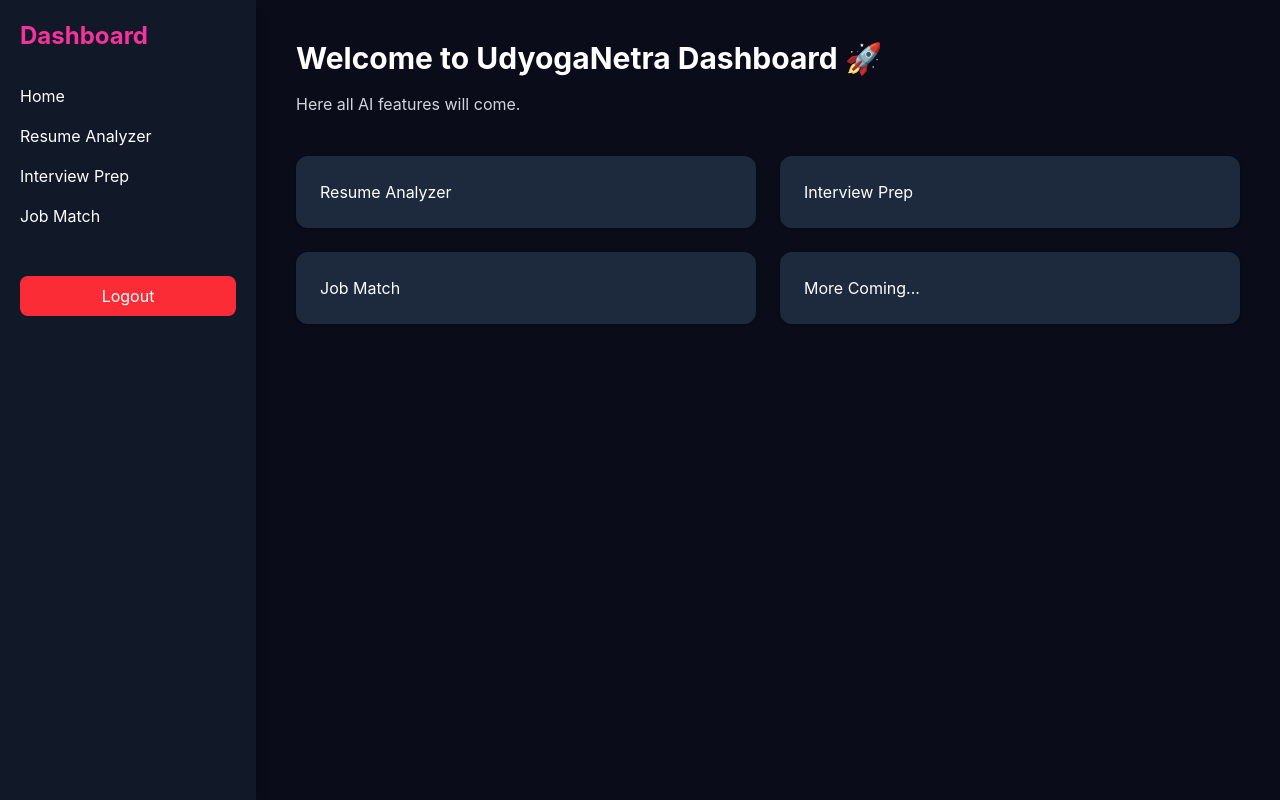
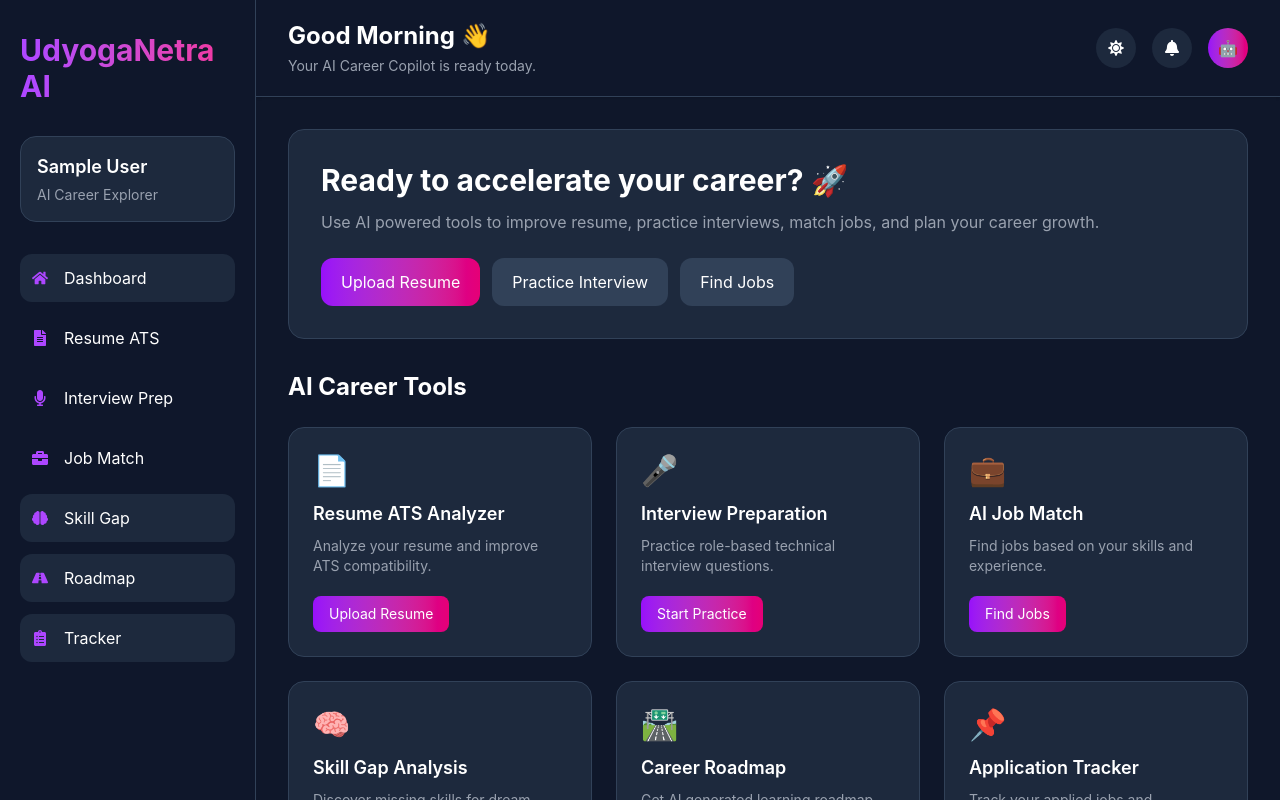
Before and after one commit to ramusiripalli/udyoganetra-ai, a React app in the folder frontend/: page /dashboard in a window 1280 px wide. Shown: the top 800 px of the page. Built offline with nearby package versions, Linux system fonts and the light colour scheme; sample sign-in values are in the browser's storage; the HTML template or start-up script is replaced by a standard one.

Commit message:
Feat: User DashBoard which contains navbar,sidebar and main component

```diff
--- /dev/null
+++ b/frontend/src/components/dashboard/DashboardNavbar.jsx
@@ -0,0 +1,80 @@
+import { useState, useEffect } from "react";
+import { motion } from "framer-motion";
+import { FaMoon, FaSun, FaBell, FaBars } from "react-icons/fa";
+
+const DashboardNavbar = ({ setIsOpen }) => {
+  const [theme, setTheme] = useState(
+    localStorage.getItem("theme") || "dark"
+  );
+
+  useEffect(() => {
+    if (theme === "dark") {
+      document.documentElement.classList.add("dark");
+    } else {
+      document.documentElement.classList.remove("dark");
+    }
+
+    localStorage.setItem("theme", theme);
+  }, [theme]);
+
+  const toggleTheme = () => {
+    setTheme(theme === "dark" ? "light" : "dark");
+  };
+
+  const hour = new Date().getHours();
+
+  let greeting = "Good Evening";
+  if (hour < 12) greeting = "Good Morning";
+  else if (hour < 18) greeting = "Good Afternoon";
+
+  return (
+    <motion.div
+      className="
+      px-4 md:px-8 py-4 md:py-5
+      border-b border-slate-200 dark:border-slate-700
+      bg-white dark:bg-slate-900
+      flex items-center justify-between
+      shadow-sm
+    "
+    >
+      <div className="flex items-center gap-4">
+        {/* mobile menu */}
+        <button
+          onClick={() => setIsOpen(true)}
+          className="lg:hidden text-xl"
+        >
+          <FaBars />
+        </button>
+
+        <div>
+          <h2 className="text-lg md:text-2xl font-bold text-slate-900 dark:text-white">
+            {greeting} 👋
+          </h2>
+
+          <p className="hidden sm:block text-sm mt-1 text-slate-500 dark:text-gray-400">
+            Your AI Career Copilot is ready today.
+          </p>
+        </div>
+      </div>
+
+      <div className="flex items-center gap-2 md:gap-4">
+        <button
+          onClick={toggleTheme}
+          className="w-10 h-10 rounded-full bg-slate-100 dark:bg-slate-800 flex items-center justify-center"
+        >
+          {theme === "dark" ? <FaSun /> : <FaMoon />}
+        </button>
+
+        <button className="w-10 h-10 rounded-full bg-slate-100 dark:bg-slate-800 flex items-center justify-center">
+          <FaBell />
+        </button>
+
+        <div className="w-10 h-10 rounded-full bg-gradient-to-r from-purple-600 to-pink-600 text-white flex items-center justify-center">
+          🤖
+        </div>
+      </div>
+    </motion.div>
+  );
+};
+
+export default DashboardNavbar;
--- /dev/null
+++ b/frontend/src/components/dashboard/DashboardSidebar.jsx
@@ -0,0 +1,109 @@
+import { NavLink, useNavigate } from "react-router-dom";
+import { useSelector, useDispatch } from "react-redux";
+import { logout } from "../../redux/authSlice";
+import { motion } from "framer-motion";
+
+import {
+  FaHome,
+  FaFileAlt,
+  FaMicrophone,
+  FaBriefcase,
+  FaBrain,
+  FaRoad,
+  FaClipboardList,
+  FaSignOutAlt,
+} from "react-icons/fa";
+
+const DashboardSidebar = ({ isOpen, setIsOpen }) => {
+  const dispatch = useDispatch();
+  const navigate = useNavigate();
+  const { user } = useSelector((state) => state.auth);
+
+  const handleLogout = () => {
+    dispatch(logout());
+    navigate("/login");
+  };
+
+  const menuItems = [
+    { icon: <FaHome />, text: "Dashboard", path: "/dashboard" },
+    { icon: <FaFileAlt />, text: "Resume ATS", path: "/resume-analyzer" },
+    { icon: <FaMicrophone />, text: "Interview Prep", path: "/interview-prep" },
+    { icon: <FaBriefcase />, text: "Job Match", path: "/job-match" },
+    { icon: <FaBrain />, text: "Skill Gap", path: "#" },
+    { icon: <FaRoad />, text: "Roadmap", path: "#" },
+    { icon: <FaClipboardList />, text: "Tracker", path: "#" },
+  ];
+
+  return (
+    <>
+      {/* mobile overlay */}
+      {isOpen && (
+        <div
+          onClick={() => setIsOpen(false)}
+          className="fixed inset-0 bg-black/40 z-40 lg:hidden"
+        />
+      )}
+
+      <motion.div
+        className={`
+        fixed lg:static top-0 left-0 z-50
+        w-64 min-h-screen
+        transform transition-transform duration-300
+        ${isOpen ? "translate-x-0" : "-translate-x-full"}
+        lg:translate-x-0
+
+        bg-white dark:bg-slate-900
+        border-r border-slate-200 dark:border-slate-700
+        flex flex-col justify-between px-5 py-8
+      `}
+      >
+        <div>
+          <h1 className="text-2xl md:text-3xl font-bold mb-8 bg-gradient-to-r from-purple-500 to-pink-500 bg-clip-text text-transparent">
+            UdyogaNetra AI
+          </h1>
+
+          <div className="bg-slate-100 dark:bg-slate-800 rounded-2xl p-4 mb-8 border border-slate-200 dark:border-slate-700">
+            <p className="font-semibold text-lg text-slate-900 dark:text-white">
+              {user?.name}
+            </p>
+            <p className="text-sm mt-1 text-slate-500 dark:text-gray-400">
+              AI Career Explorer
+            </p>
+          </div>
+
+          <div className="flex flex-col gap-3">
+            {menuItems.map((item, index) => (
+              <motion.div key={index} whileHover={{ x: 5 }}>
+                <NavLink
+                  to={item.path}
+                  onClick={() => setIsOpen(false)}
+                  className={({ isActive }) =>
+                    isActive
+                      ? "flex items-center gap-4 p-3 rounded-xl bg-purple-100 dark:bg-slate-800"
+                      : "flex items-center gap-4 p-3 rounded-xl hover:bg-slate-100 dark:hover:bg-slate-800"
+                  }
+                >
+                  <span className="text-purple-500">{item.icon}</span>
+
+                  <span className="text-slate-700 dark:text-white">
+                    {item.text}
+                  </span>
+                </NavLink>
+              </motion.div>
+            ))}
+          </div>
+        </div>
+
+        <button
+          onClick={handleLogout}
+          className="w-full py-3 rounded-xl bg-gradient-to-r from-purple-600 to-pink-600 text-white flex items-center justify-center gap-3"
+        >
+          <FaSignOutAlt />
+          Logout
+        </button>
+      </motion.div>
+    </>
+  );
+};
+
+export default DashboardSidebar;
--- a/frontend/src/pages/Dashboard.jsx
+++ b/frontend/src/pages/Dashboard.jsx
@@ -1,100 +1,143 @@
-import { Link, Outlet } from "react-router-dom";
-import { useDispatch } from "react-redux";
-import { logout } from "../redux/authSlice";
-import { useNavigate } from "react-router-dom";
+import { useState } from "react";
+import { motion } from "framer-motion";
+
+import DashboardSidebar from "../components/dashboard/DashboardSidebar";
+import DashboardNavbar from "../components/dashboard/DashboardNavbar";
+
+const tools = [
+  {
+    title: "Resume ATS Analyzer",
+    desc: "Analyze your resume and improve ATS compatibility.",
+    icon: "📄",
+    button: "Upload Resume",
+  },
+  {
+    title: "Interview Preparation",
+    desc: "Practice role-based technical interview questions.",
+    icon: "🎤",
+    button: "Start Practice",
+  },
+  {
+    title: "AI Job Match",
+    desc: "Find jobs based on your skills and experience.",
+    icon: "💼",
+    button: "Find Jobs",
+  },
+  {
+    title: "Skill Gap Analysis",
+    desc: "Discover missing skills for dream companies.",
+    icon: "🧠",
+    button: "Analyze Skills",
+  },
+  {
+    title: "Career Roadmap",
+    desc: "Get AI generated learning roadmap.",
+    icon: "🛣",
+    button: "Build Roadmap",
+  },
+  {
+    title: "Application Tracker",
+    desc: "Track your applied jobs and interviews.",
+    icon: "📌",
+    button: "Track Jobs",
+  },
+];
 
 const Dashboard = () => {
-  const dispatch = useDispatch();
-  const navigate = useNavigate();
-
-  const handleLogout = () => {
-    dispatch(logout());
-    navigate("/login");
-  };
+  const [isOpen, setIsOpen] = useState(false);
 
   return (
-    <div className="min-h-screen flex bg-gray-100 dark:bg-[#0b0c19]">
+    <div className="flex min-h-screen bg-slate-100 dark:bg-[#0f172a] transition-colors duration-300">
 
-      {/* Sidebar */}
-      <div className="w-64 bg-white dark:bg-[#111827] shadow-lg p-5">
+      <DashboardSidebar isOpen={isOpen} setIsOpen={setIsOpen} />
 
-        <h2 className="text-2xl font-bold mb-8 text-pink-500">
-          Dashboard
-        </h2>
+      <div className="flex-1 flex flex-col lg:ml-0">
 
-        <div className="flex flex-col gap-4">
+        <DashboardNavbar setIsOpen={setIsOpen} />
 
-          <Link
-            to="/dashboard"
-            className="hover:text-pink-500"
+        <div className="p-4 md:p-8">
+
+          {/* HERO */}
+          <motion.div
+            initial={{ opacity: 0, y: 25 }}
+            animate={{ opacity: 1, y: 0 }}
+            className="bg-white dark:bg-slate-800 rounded-2xl p-5 md:p-8 border border-slate-200 dark:border-slate-700 mb-8"
           >
-            Home
-          </Link>
+            <h2 className="text-2xl md:text-3xl font-bold text-slate-900 dark:text-white">
+              Ready to accelerate your career? 🚀
+            </h2>
 
-          <Link
-            to="/resume-analyzer"
-            className="hover:text-pink-500"
-          >
-            Resume Analyzer
-          </Link>
+            <p className="mt-3 text-slate-500 dark:text-gray-400">
+              Use AI powered tools to improve resume, practice interviews,
+              match jobs, and plan your career growth.
+            </p>
 
-          <Link
-            to="/interview-prep"
-            className="hover:text-pink-500"
-          >
-            Interview Prep
-          </Link>
+            <div className="flex flex-col sm:flex-row gap-3 mt-6">
+              <button className="px-5 py-3 rounded-xl bg-gradient-to-r from-purple-600 to-pink-600 text-white">
+                Upload Resume
+              </button>
 
-          <Link
-            to="/job-match"
-            className="hover:text-pink-500"
-          >
-            Job Match
-          </Link>
+              <button className="px-5 py-3 rounded-xl bg-slate-200 dark:bg-slate-700">
+                Practice Interview
+              </button>
 
-          <button
-            onClick={handleLogout}
-            className="mt-8 bg-red-500 text-white py-2 rounded-lg"
-          >
-            Logout
-          </button>
+              <button className="px-5 py-3 rounded-xl bg-slate-200 dark:bg-slate-700">
+                Find Jobs
+              </button>
+            </div>
+          </motion.div>
 
-        </div>
-      </div>
+          {/* TOOLS */}
+          <h2 className="text-2xl font-bold mb-6 text-slate-900 dark:text-white">
+            AI Career Tools
+          </h2>
 
-      {/* Main Content */}
-      <div className="flex-1 p-10">
+          <div className="grid grid-cols-1 md:grid-cols-2 xl:grid-cols-3 gap-6">
+            {tools.map((tool, index) => (
+              <motion.div
+                key={index}
+                initial={{ opacity: 0, y: 20 }}
+                animate={{ opacity: 1, y: 0 }}
+                transition={{
+                  duration: 0.3,
+                  delay: index * 0.08,
+                }}
+                whileHover={{
+                  y: -6,
+                  scale: 1.03,
+                  boxShadow: "0 10px 30px rgba(168,85,247,0.2)",
+                }}
+                className="bg-white dark:bg-slate-800 p-6 rounded-2xl border border-slate-200 dark:border-slate-700"
+              >
+                <div className="text-3xl mb-3">{tool.icon}</div>
 
-        <h1 className="text-3xl font-bold">
-          Welcome to UdyogaNetra Dashboard 🚀
-        </h1>
+                <h3 className="text-lg font-semibold mb-2 text-slate-900 dark:text-white">
+                  {tool.title}
+                </h3>
 
-        <p className="mt-4 text-gray-600 dark:text-gray-300">
-          Here all AI features will come.
-        </p>
+                <p className="text-sm mb-5 text-slate-500 dark:text-gray-400">
+                  {tool.desc}
+                </p>
 
-        <div className="mt-10 grid grid-cols-2 gap-6">
-
-          <div className="p-6 rounded-xl bg-white dark:bg-slate-800 shadow">
-            Resume Analyzer
+                <button className="px-4 py-2 rounded-lg bg-gradient-to-r from-purple-600 to-pink-600 text-white text-sm">
+                  {tool.button}
+                </button>
+              </motion.div>
+            ))}
           </div>
 
-          <div className="p-6 rounded-xl bg-white dark:bg-slate-800 shadow">
-            Interview Prep
-          </div>
+          {/* ACTIVITY */}
+          <div className="mt-10 bg-white dark:bg-slate-800 p-6 rounded-2xl border border-slate-200 dark:border-slate-700">
+            <h2 className="text-xl font-semibold mb-3 text-slate-900 dark:text-white">
+              Recent Activity
+            </h2>
 
-          <div className="p-6 rounded-xl bg-white dark:bg-slate-800 shadow">
-            Job Match
-          </div>
-
-          <div className="p-6 rounded-xl bg-white dark:bg-slate-800 shadow">
-            More Coming...
+            <p className="text-slate-500 dark:text-gray-400">
+              No activity yet. Start using AI tools.
+            </p>
           </div>
 
         </div>
-
-        <Outlet />
-
       </div>
     </div>
   );
--- a/frontend/src/pages/Landing.jsx
+++ b/frontend/src/pages/Landing.jsx
@@ -9,6 +9,7 @@
     <div className="min-h-screen bg-white dark:bg-black text-slate-900 dark:text-white transition-colors duration-300
       overflow-hidden">
        <HeroSection />
+
        <WhyUdyogaNetra />
         <ShowcaseSection/>
        <HowItWorks/>
```
Also changed, not shown: frontend/src/components/dashboard/DashboardHome.jsx (added).
